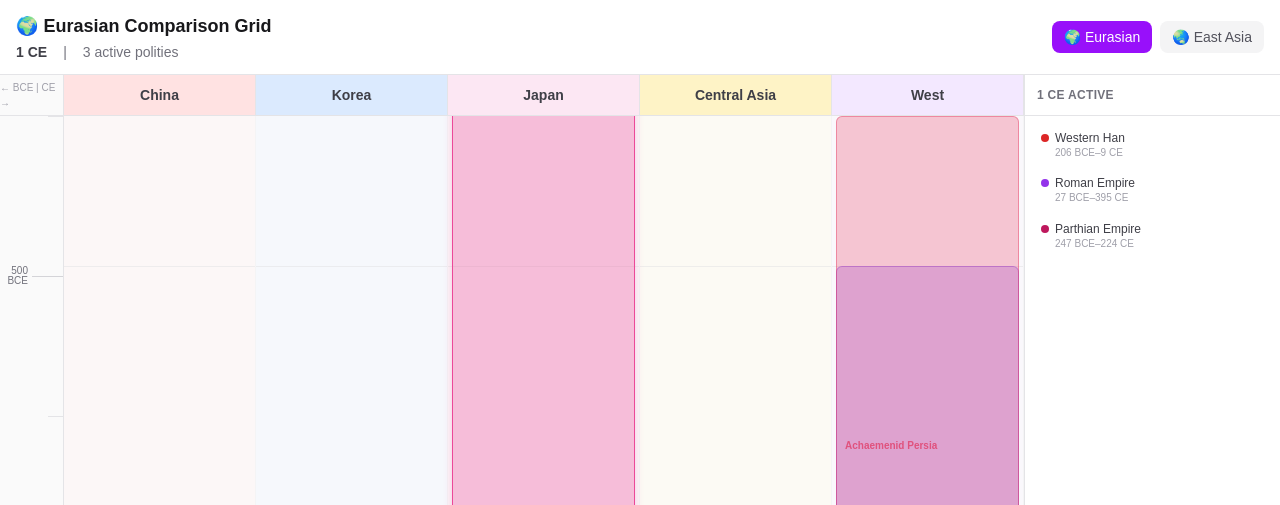
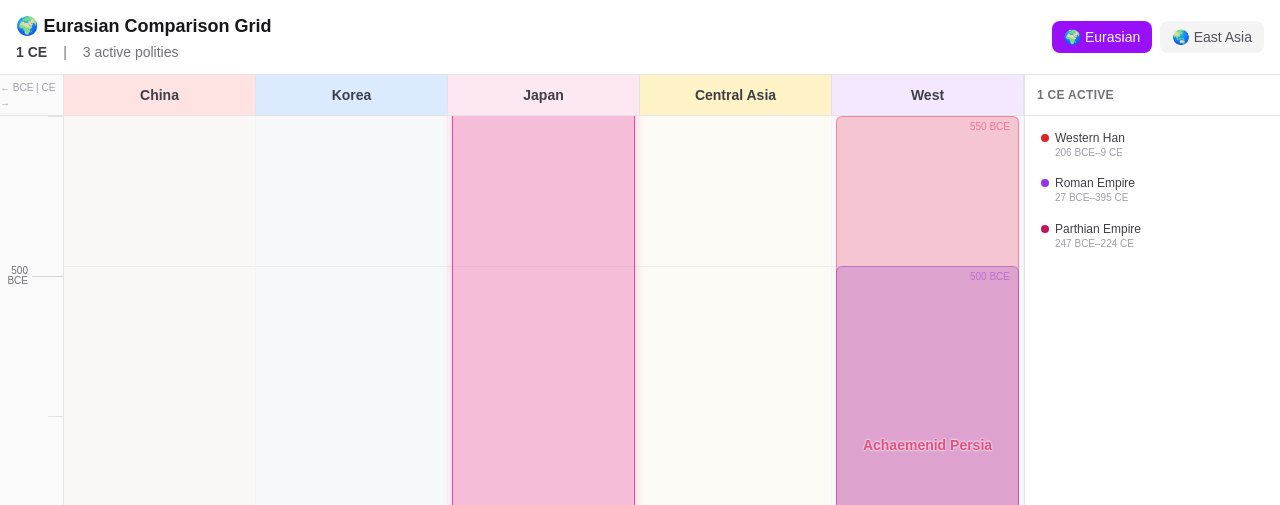
Before and after one commit to Ruciazyt/history, a Next.js app: page /en/grid in a window 1280 px wide. Shown: the top 505 px of the page. Built offline with nearby package versions, Linux system fonts and the light colour scheme.

Commit message:
feat: remove grid nav button, improve EurasianGrid styling
- Remove 对比网格 button from navigation
- Increase polity name font size (text-sm, font-bold)
- Add start year in top-right corner of each cell
- Center names with text shadow for readability

```diff
--- a/src/components/HistoryApp.tsx
+++ b/src/components/HistoryApp.tsx
@@ -216,12 +216,6 @@ export function HistoryApp({
                   className={`px-2 sm:px-3 py-1.5 rounded-lg text-xs sm:text-sm transition-colors whitespace-nowrap bg-cyan-50 text-cyan-700 border border-cyan-200 hover:bg-cyan-100`}
                 >
                   🌍 <span className="hidden sm:inline">世界</span>
-                </Link>
-                <Link
-                  href={`/${currentLocale}/grid`}
-                  className={`px-2 sm:px-3 py-1.5 rounded-lg text-xs sm:text-sm transition-colors whitespace-nowrap bg-indigo-50 text-indigo-700 border border-indigo-200 hover:bg-indigo-100`}
-                >
-                  📊 <span className="hidden sm:inline">{t('grid.title') || '对比网格'}</span>
                 </Link>
                 <Link
                   href={`/${currentLocale}/place-names`}
--- a/src/components/world/EurasianGrid.tsx
+++ b/src/components/world/EurasianGrid.tsx
@@ -403,17 +403,25 @@ export function EurasianGrid({ initialMode = 'eurasian' }: EurasianGridProps) {
                           setSelectedPolity(selectedPolity === polity.id ? null : polity.id);
                         }}
                       >
-                        {/* Polity name label */}
+                        {/* Polity name label - centered, larger, bold */}
                         <div
-                          className="absolute left-2 right-2 text-[10px] font-semibold leading-tight truncate transition-opacity"
+                          className="absolute inset-x-2 text-sm font-bold leading-tight text-center truncate pointer-events-none"
                           style={{
                             color: polity.color,
                             top: '50%',
                             transform: 'translateY(-50%)',
-                            opacity: height > 20 ? 1 : isHovered || isActive ? 1 : 0,
+                            opacity: height > 24 ? 1 : isHovered || isActive ? 1 : 0,
+                            textShadow: '0 1px 2px rgba(255,255,255,0.8), 0 -1px 2px rgba(255,255,255,0.8)',
                           }}
                         >
                           {t(polity.nameKey)}
+                        </div>
+                        {/* Start year - top right corner */}
+                        <div
+                          className="absolute right-2 top-0.5 text-[10px] font-medium opacity-75"
+                          style={{ color: polity.color }}
+                        >
+                          {formatYear(polity.startYear)}
                         </div>
 
                         {/* Tooltip on hover */}
```
